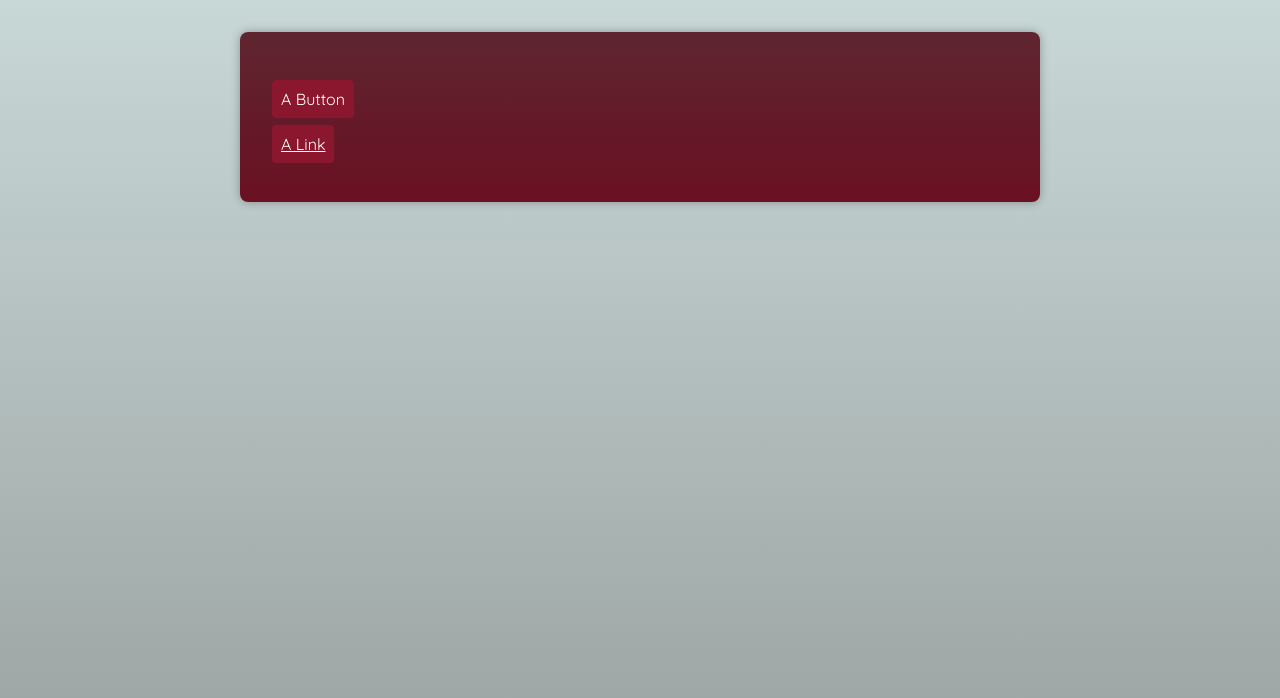
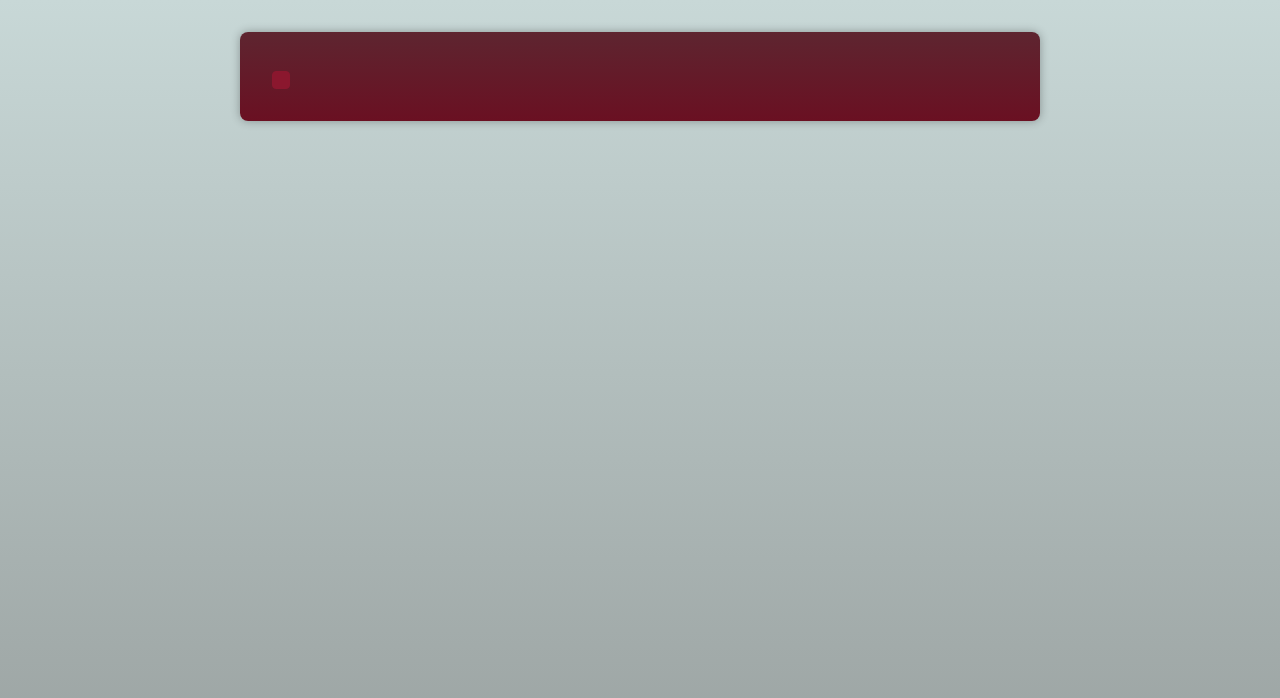
Before and after one commit to yulirumahorbo-dev/Ontangan, a React (Vite) app: page / in a window 1280 px wide. Shown: the top 698 px of the page. Built offline with nearby package versions, Linux system fonts and the light colour scheme; a web font is replaced by a local one.

Commit message:
Building a Basic Polymorphic Component

```diff
--- a/src/App.tsx
+++ b/src/App.tsx
@@ -1,14 +1,10 @@
 import Button from "./component/Button";
+import Container from "./component/Container";
 
 function App() {
   return (
     <main>
-      <p>
-        <Button>A Button</Button>
-      </p>
-      <p>
-        <Button href="https://google.com">A Link</Button>
-      </p>
+      <Container as={Button} />
     </main>
   );
 }
--- /dev/null
+++ b/src/component/Container.tsx
@@ -0,0 +1,10 @@
+import type { ElementType } from "react";
+
+type ContainerProps = {
+  as: ElementType;
+};
+
+export default function Container({ as }: ContainerProps) {
+  const Component = as;
+  return <Component />;
+}
```
